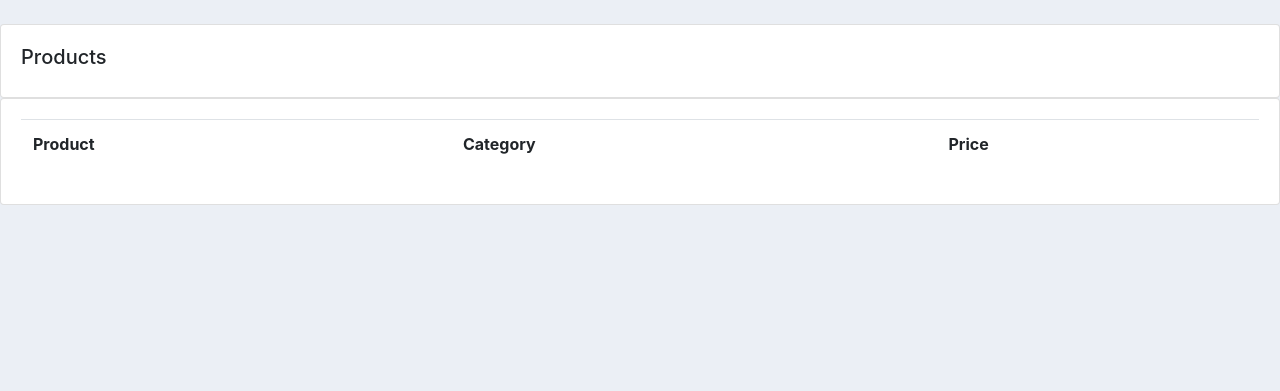
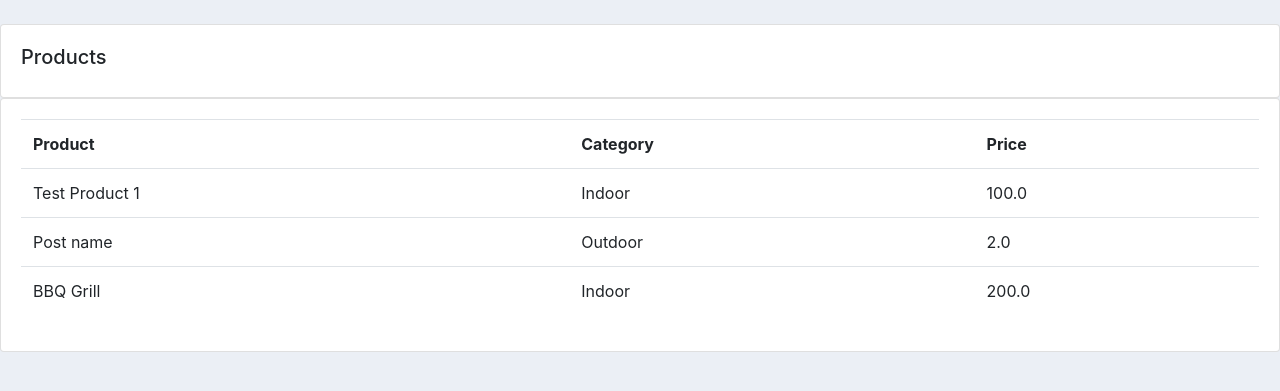
Before and after one commit to sushmoyr/DjangoTestSite, a Django app: page /products/ in a window 1280 px wide. Shown: the part 59-450 px from the top of the page. Run offline with Django 3.2, Linux system fonts and the light colour scheme; data comes from the database, SQL or seed files in the repository; both versions use the stored data as it was after the commit; lists and menus that the app fills with data are empty; some libraries are stand-ins or nearby versions.

Commit message:
Rendering Data to Templates

```diff
--- a/accounts/admin.py
+++ b/accounts/admin.py
@@ -1,6 +1,6 @@
 from django.contrib import admin
 
-from .models import Customer
+from .models import Customer, Tag
 from .models import Order
 from .models import Product
 
@@ -8,3 +8,4 @@ from .models import Product
 admin.site.register(Customer)
 admin.site.register(Product)
 admin.site.register(Order)
+admin.site.register(Tag)
--- a/accounts/models.py
+++ b/accounts/models.py
@@ -7,6 +7,13 @@ class Customer(models.Model):
     phone = models.CharField(max_length=14, null=True)
     email = models.EmailField(max_length=100, null=True)
     date_created = models.DateTimeField(auto_now_add=True, null=True)
+
+    def __str__(self):
+        return self.name
+
+
+class Tag(models.Model):
+    name = models.CharField(max_length=200, null=True)
 
     def __str__(self):
         return self.name
@@ -23,6 +30,7 @@ class Product(models.Model):
     category = models.CharField(max_length=20, null=True, choices=CATEGORY)
     description = models.CharField(max_length=200, null=True)
     date_created = models.DateTimeField(auto_now_add=True, null=True)
+    tags = models.ManyToManyField(Tag)
 
     def __str__(self):
         return self.name
@@ -34,7 +42,7 @@ class Order(models.Model):
         ('Out for delivery', 'Out for delivery'),
         ('Delivered', 'Delivered'),
     )
-    # customer
-    # product
+    customer = models.ForeignKey(Customer, null=True, on_delete=models.SET_NULL)
+    product = models.ForeignKey(Product, null=True, on_delete=models.SET_NULL)
     date_created = models.DateTimeField(auto_now_add=True, null=True)
     status = models.CharField(max_length=200, null=True, choices=STATUS)
--- a/accounts/templates/accounts/products.html
+++ b/accounts/templates/accounts/products.html
@@ -16,6 +16,15 @@
                         <th>Price</th>
                     </tr>
 
+                    {% for i in product %}
+                        <tr>
+                            <td>{{ i.name }}</td>
+                            <td>{{ i.category }}</td>
+                            <td>{{ i.price }}</td>
+                        </tr>
+
+                    {% endfor %}
+
                 </table>
             </div>
         </div>
--- a/accounts/templates/accounts/status.html
+++ b/accounts/templates/accounts/status.html
@@ -8,7 +8,7 @@
                     <h5 class="card-title">Total Orders</h5>
                 </div>
                 <div class="card-body">
-			    	<h3 class="card-title"></h3>
+                    <h3 class="card-title">{{ total_orders }}</h3>
                 </div>
             </div>
         </div>
@@ -21,7 +21,7 @@
                     <h5 class="card-title">Orders Delivered</h5>
                 </div>
                 <div class="card-body">
-			    	<h3 class="card-title"></h3>
+                    <h3 class="card-title">{{ delivered }}</h3>
                 </div>
             </div>
         </div>
@@ -34,7 +34,7 @@
                     <h5 class="card-title">Orders Pending</h5>
                 </div>
                 <div class="card-body">
-			    	<h3 class="card-title"></h3>
+                    <h3 class="card-title">{{ pending }}</h3>
                 </div>
             </div>
         </div>
--- a/accounts/views.py
+++ b/accounts/views.py
@@ -1,13 +1,30 @@
 from django.shortcuts import render
+
+from .models import *
 
 
 # Create your views here.
 def home(request):
-    return render(request, 'accounts/dashboard.html')
+    orders = Order.objects.all()
+    customers = Customer.objects.all()
+    total_customers = customers.count()
+    total_orders = orders.count()
+    delivered = orders.filter(status='Delivered').count()
+    pending = orders.filter(status='Pending').count()
+    context = {
+        'orders': orders,
+        'customers': customers,
+        'total_customer': total_customers,
+        'total_orders': total_orders,
+        'delivered': delivered,
+        'pending': pending
+    }
+    return render(request, 'accounts/dashboard.html', context)
 
 
 def products(request):
-    return render(request, 'accounts/products.html')
+    product = Product.objects.all()
+    return render(request, 'accounts/products.html', {'product': product})
 
 
 def customer(request):
```
Also changed, not shown: accounts/templates/accounts/dashboard.html (+17 -1 lines), accounts/migrations/0004_auto_20210312_2033.py (added), accounts/migrations/0005_auto_20210312_2034.py (added), accounts/migrations/0006_auto_20210312_2037.py (added), db.sqlite3. Lines whose indentation alone changed are shown as unchanged.
